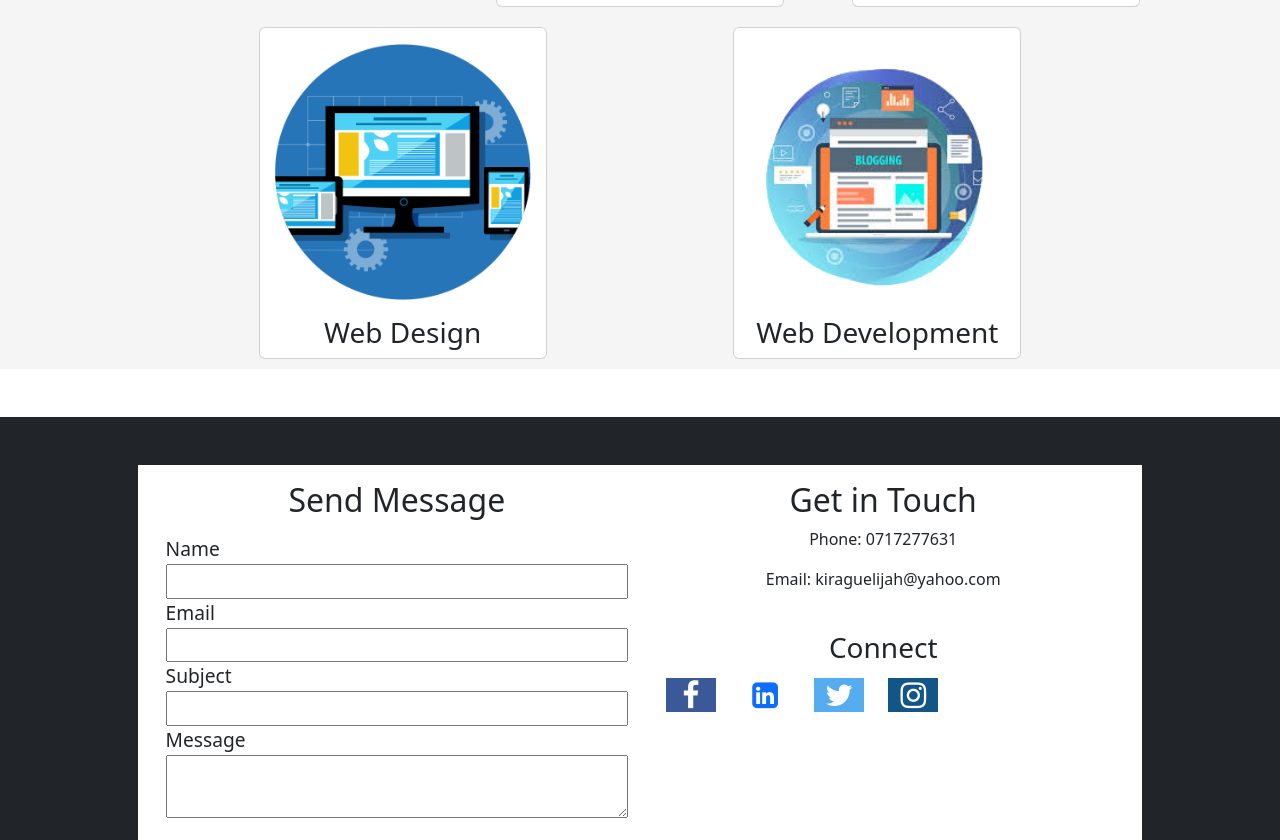
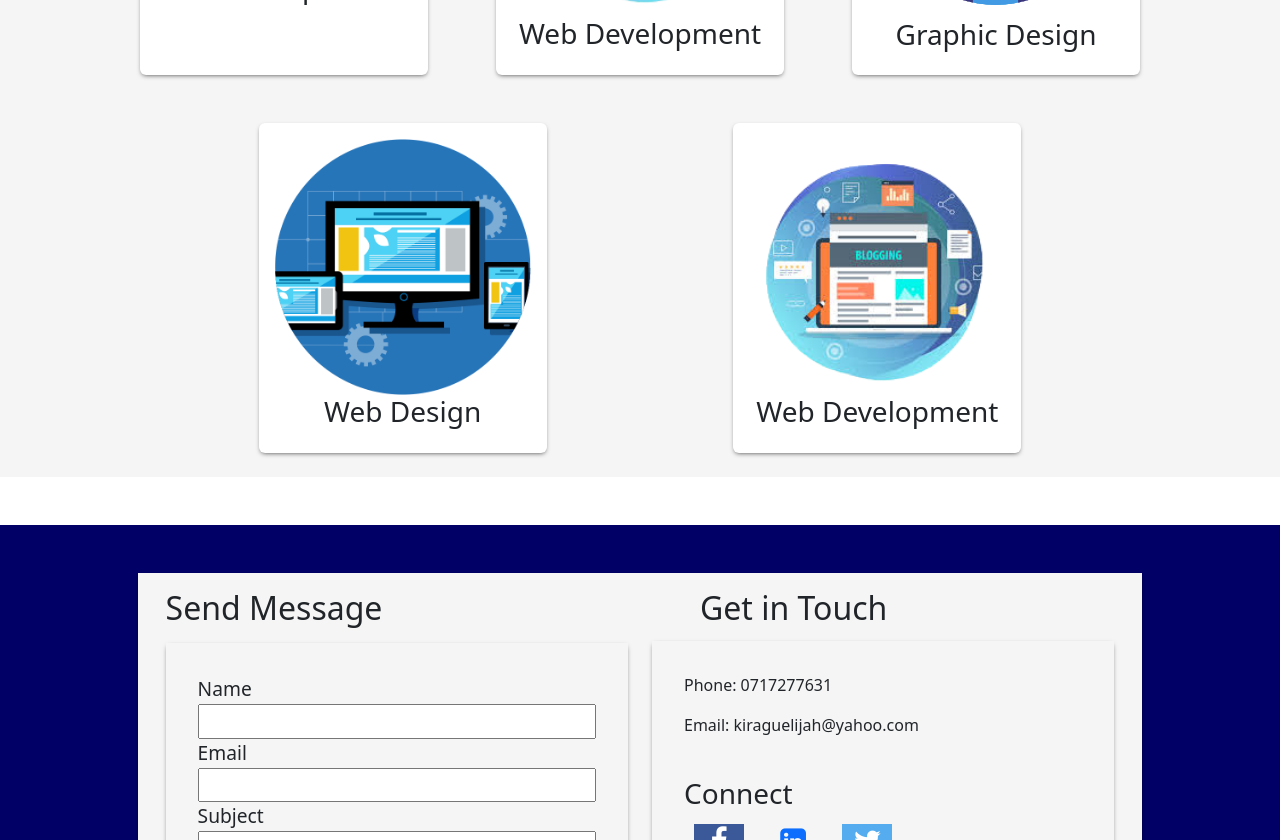
Before and after one commit to eliki-hue/myportfolio-website, a React (Create React App) app: page / in a window 1280 px wide. Shown: the part 1960-2800 px from the top of the page. Built offline with nearby package versions, Linux system fonts and the light colour scheme.

Commit message:
added shadow to the footer column

```diff
--- a/src/home/biograph/Biograph.css
+++ b/src/home/biograph/Biograph.css
@@ -108,5 +108,5 @@ filter: progid:DXImageTransform.Microsoft.gradient( startColorstr='#e22847', end
     max-width: 100%;
     max-height: 14rem;
     margin-top: 1rem;
-    background-color: rgb(0, 0, 0,0.2);
+    background-color: rgb(0, 0, 0,0.17);
 }
--- a/src/home/footer/Footer.css
+++ b/src/home/footer/Footer.css
@@ -1,8 +1,9 @@
 .footer {
-    background-color: blue;
+    background-color: hsl(240, 100%, 20%);
     display: flex;
     flex-wrap: wrap;
     position: relative;
+    border: none;
     margin-top:3rem;
     /* height:100vh ; */
     padding:3rem;
@@ -16,14 +17,24 @@
     width: 80%;
     height: 80%;
     padding:1rem;
-    background-color: white;
+    border: none;
+    background-color: whitesmoke;
+    --webkit-box-shadow: 0px 2px 5px -2px rgba(0,0,0,0.75);
+    -moz-box-shadow: 0px 2px 5px -2px rgba(0,0,0,0.75);
+    box-shadow: 0px 2px 5px -2px rgba(0,0,0,0.75);
+
 }
 form {
     display: flex;
     justify-content: center;
     flex-direction: column;
     width:100%;
+    padding: 2rem;
     font-size: larger;
+    --webkit-box-shadow: 0px 2px 5px -2px rgba(0,0,0,0.75);
+    -moz-box-shadow: 0px 2px 5px -2px rgba(0,0,0,0.75);
+    box-shadow: 0px 2px 5px -2px rgba(0,0,0,0.75);
+
 
 
 }
@@ -34,18 +45,42 @@ form {
     font-size: 1.5rem;
     font-weight: bolder;
     color: white;
+    border: none;
     border-radius: 5rem;
+    --webkit-box-shadow: 0px 2px 5px -2px rgba(0,0,0,0.75);
+    -moz-box-shadow: 0px 2px 5px -2px rgba(0,0,0,0.75);
+    box-shadow: 0px 2px 5px -2px rgba(0,0,0,0.75);
+
+
+}
+.footer-in-touch{
+  /* margin-left: 3rem; */
+  /* background-color: brown; */
+  height: 85%;
+
+
+}
+
+.footer-in-touch-inner {
+  padding: 2rem;
+  height: 100%;
+  /* background-color: blue; */
+  --webkit-box-shadow: 0px 2px 5px -2px rgba(0,0,0,0.75);
+    -moz-box-shadow: 0px 2px 5px -2px rgba(0,0,0,0.75);
+    box-shadow: 0px 2px 5px -2px rgba(0,0,0,0.75);
 
 }
 .footer-bottom {
 
     text-align:center;
     margin-top: 2rem;
+
     color: white;
 }
 input {
     height: 2;
 }
+
 
 /* social icons styles */
 .fa {
--- a/src/home/footer/Footer.js
+++ b/src/home/footer/Footer.js
@@ -4,16 +4,19 @@ import ContactUs from "./Contact";
 
 const Footer = () => {
   return (
-    <div className='container-fluid footer bg-dark'>
+    <div className='container-fluid footer '>
         <div className='row footer-sub '>
 
             <div className='col '>
-            <h2 className='text-center'>Send Message</h2>
+            <h2 className="">Send Message</h2>
                 <ContactUs/><br/>
             </div>
-            <div className='col text-center '>
-            <h2>Get in Touch</h2>
-            <p>Phone: 0717277631</p>
+            <div className='col'>
+
+              <div className='footer-in-touch'>
+              <h2 style={{marginLeft:"3rem",marginBottom:"14px"}}>Get in Touch</h2>
+              <div className='footer-in-touch-inner'>
+              <p>Phone: 0717277631</p>
             <p>Email: kiraguelijah@yahoo.com</p><br/>
             <h3>Connect</h3>
             <div className="row ">
@@ -40,6 +43,10 @@ const Footer = () => {
                 </div>
 
             </div>
+              </div>
+
+              </div>
+
             </div>
 
            <br/>
--- a/src/home/portfolio/PortfolioCard.js
+++ b/src/home/portfolio/PortfolioCard.js
@@ -4,15 +4,15 @@ import Card from 'react-bootstrap/Card';
 
 function PortfolioCard({icon, tag, description}) {
   return (
-    <div className='card-parent' >
-         <Card className='card' >
-            <div style={{width:'16rem', margin:'1rem',border:'none', height:'100%'}}><Card.Img className='img' variant="top" src={icon} /></div>
+    <div className="card-parent">
+      <div className="card mb-4 mt-4 border-0">
+        <img className="img" variant="top" src={icon} />
 
         <h3>{tag}</h3>
         {/* <Card.Footer>
           <li className="text-muted">{description}</li>
         </Card.Footer> */}
-      </Card>
+      </div>
     </div>
   )
 }
--- a/src/home/services/Services.css
+++ b/src/home/services/Services.css
@@ -12,6 +12,7 @@
     justify-content:space-evenly;
 
 
+
 }
 .services-cards h3 {
     text-align: center;
@@ -21,13 +22,26 @@
     justify-content: center;
     align-items: center;
     border-radius: 7%;
-    margin: 10px;
-    width: 18rem;
+    /* margin: 10px; */
+    /* width: 18rem; */
     background:white;
-    border:white;
+    padding: 1rem;
+    /* display: flex; */
+    border: none;
+    /* flex-wrap: wrap; */
+    --webkit-box-shadow: 0px 2px 5px -2px rgba(0,0,0,0.75);
+    -moz-box-shadow: 0px 2px 5px -2px rgba(0,0,0,0.75);
+    box-shadow: 0px 2px 5px -2px rgba(0,0,0,0.75);
+
 
    }
-
+.img {
+    width: 100%;
+}
+.card-parent {
+    display: flex;
+    flex-wrap: wrap;
+}
 .card-parent :hover{
     scale: 1.05;
 }
--- a/src/home/services/ServicesCard.js
+++ b/src/home/services/ServicesCard.js
@@ -1,20 +1,20 @@
-import React from 'react'
-import Card from 'react-bootstrap/Card';
-import "./Services.css"
+import React from "react";
+import Card from "react-bootstrap/Card";
+import "./Services.css";
 
-function ServicesCard({icon, tag, description}) {
+function ServicesCard({ icon, tag, description }) {
   return (
-    <div className='card-parent' >
-         <Card className='card' >
-            <div style={{width:'12rem', margin:'2rem',border:'none'}}><Card.Img className='img' variant="top" src={icon} /></div>
+    <div className="card-parent">
+      <div className="card border-0">
+        <img className="img" variant="top" src={icon} />
 
         <h3>{tag}</h3>
         {/* <Card.Footer>
           <li className="text-muted">{description}</li>
         </Card.Footer> */}
-      </Card>
+      </div>
     </div>
-  )
+  );
 }
 
-export default ServicesCard
+export default ServicesCard;
```
